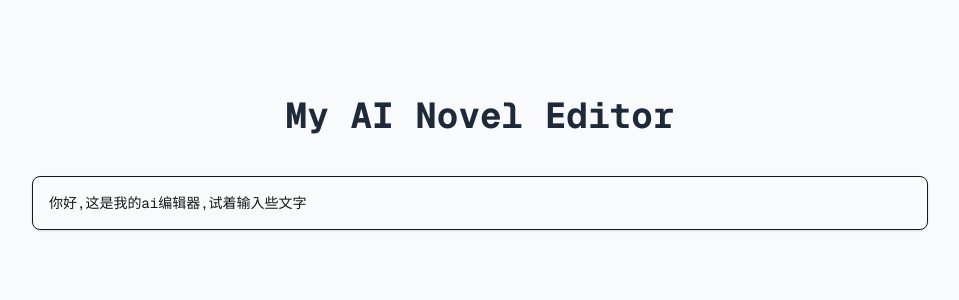
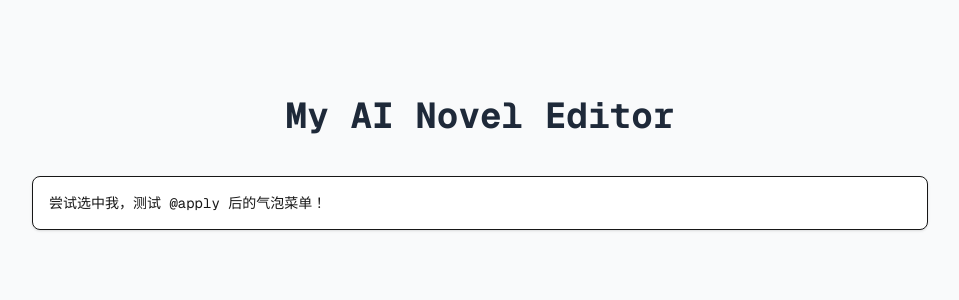
Before and after one commit to jared-frank-821/-novel-, a Next.js app: page / in a window 1280 px wide. Shown: the top 300 px of the page, without its empty margins (160-1119 px from the left). Built offline with nearby package versions, Linux system fonts and the light colour scheme.

Commit message:
3.0实现气泡菜单

```diff
--- a/package.json
+++ b/package.json
@@ -9,9 +9,11 @@
     "lint": "eslint"
   },
   "dependencies": {
+    "@tiptap/extension-bubble-menu": "^3.20.1",
     "@tiptap/pm": "^3.20.1",
     "@tiptap/react": "^3.20.1",
     "@tiptap/starter-kit": "^3.20.1",
+    "lucide-react": "^0.577.0",
     "next": "16.1.6",
     "react": "19.2.3",
     "react-dom": "19.2.3"
--- a/src/app/compoments/Editor.tsx
+++ /dev/null
@@ -1,26 +0,0 @@
-import { useEditor, EditorContent } from '@tiptap/react';
-import StarterKit from '@tiptap/starter-kit';
-
- const Editor = () => {
- const editor=useEditor({
-  extensions:[
-    StarterKit,// 包含基础的加粗、斜体、标题等功能
-  ],
-  content:'<p>你好,这是我的ai编辑器,试着输入些文字</p>',
-  immediatelyRender: false,
-// Tiptap 尝试在组件挂载的一瞬间立即渲染。但在 Next.js 中，由于存在服务器预渲染，这种“抢跑”会导致浏览器发现“服务器给我的 HTML”和“Tiptap 刚生成的 HTML”有细微差别，从而报错。
-
- // 设置为 false：告诉 Tiptap 等 React 彻底在浏览器端接管页面（useEffect 阶段）后再开始渲染。这完美解决了警告。
-  //关键：当内容变化时，我们在控制台打印json结构
-  onUpdate:({editor})=>{
-    console.log("当前文档json:",editor.getJSON())
-  },
- }) ;
- return(
-  <div className="max-w-4xl mx-auto mt-10 p-4 border rounded-lg shadow-sm">
-    <EditorContent editor={editor} className="prose prose-sm sm:prose lg:prose-lg xl:prose-2xl focus:outline-none" />
-  </div>
- );
-};
-
-export default Editor;
--- /dev/null
+++ b/src/app/components/Editor/Editor.tsx
@@ -0,0 +1,53 @@
+"use client";
+import { useEditor, EditorContent } from '@tiptap/react'; // 组件
+import { BubbleMenu } from '@tiptap/react/menus'; // 气泡菜单组件
+import BubbleMenuExtension from '@tiptap/extension-bubble-menu'; // 气泡菜单扩展
+import StarterKit from '@tiptap/starter-kit';
+import { Bold, Italic } from "lucide-react";
+
+const Editor = () => {
+  const editor = useEditor({
+    extensions: [
+      StarterKit,
+      BubbleMenuExtension
+    ],
+    content: `<p>尝试选中我，测试 @apply 后的气泡菜单！</p>`,
+    immediatelyRender: false,
+    onUpdate: ({ editor }) => {
+      console.log("当前文档json:", editor.getJSON());
+    },
+  });
+
+  return (
+    <div className="max-w-4xl mx-auto mt-10 p-4 border rounded-lg shadow-sm bg-white">
+      {/* 气泡菜单部分 */}
+      {editor && (
+        <BubbleMenu
+          editor={editor}
+          className="flex items-center gap-1 bg-black p-1 rounded-md shadow-xl border border-gray-700"
+        >
+          <button
+            onClick={() => editor.chain().focus().toggleBold().run()}
+            className={`p-2 rounded hover:bg-gray-700 transition-colors text-white bg-transparent border-none cursor-pointer ${editor.isActive('bold') ? 'text-blue-400' : ''}`}
+          >
+            <Bold size={16} />
+          </button>
+          <button
+            onClick={() => editor.chain().focus().toggleItalic().run()}
+            className={`p-2 rounded hover:bg-gray-700 transition-colors text-white bg-transparent border-none cursor-pointer ${editor.isActive('italic') ? 'text-blue-400' : ''}`}
+          >
+            <Italic size={16} />
+          </button>
+        </BubbleMenu>
+      )}
+
+      {/* 编辑器内容区 */}
+      <EditorContent
+        editor={editor}
+        className="prose prose-sm sm:prose lg:prose-lg xl:prose-2xl focus:outline-none max-w-none"
+      />
+    </div>
+  );
+};
+
+export default Editor;
--- a/src/app/page.tsx
+++ b/src/app/page.tsx
@@ -3,8 +3,10 @@ import Image from "next/image";
 import config from "../../tailwind.config";
 import dynamic from 'next/dynamic';
 
-const Editor=dynamic(()=>import('./compoments/Editor'),{
-  ssr:false,
+const Editor=dynamic(()=>import('./components/Editor/Editor'),{ //dynamic会将editor打包成独立的js小文件，加快运行速度
+  ssr:false,//tiptap是浏览器特有的库，它需要调用window,document以及浏览器的输入时间（Dom API）
+  //如果不加这段代码，next.js会尝试在node.js服务器上预渲染，但是服务器没有window对象，会直接报错
+  //加上了是明确告诉next.js在服务器渲染时直接跳过这个组件等到代码到了浏览器再运行，ssr的意思是服务端渲染
   loading:()=><p>编辑器正在加载中</p>
 })
 export default function Home() {
```
Also changed, not shown: 1 other file (tests, documents, lock files or other folders).
